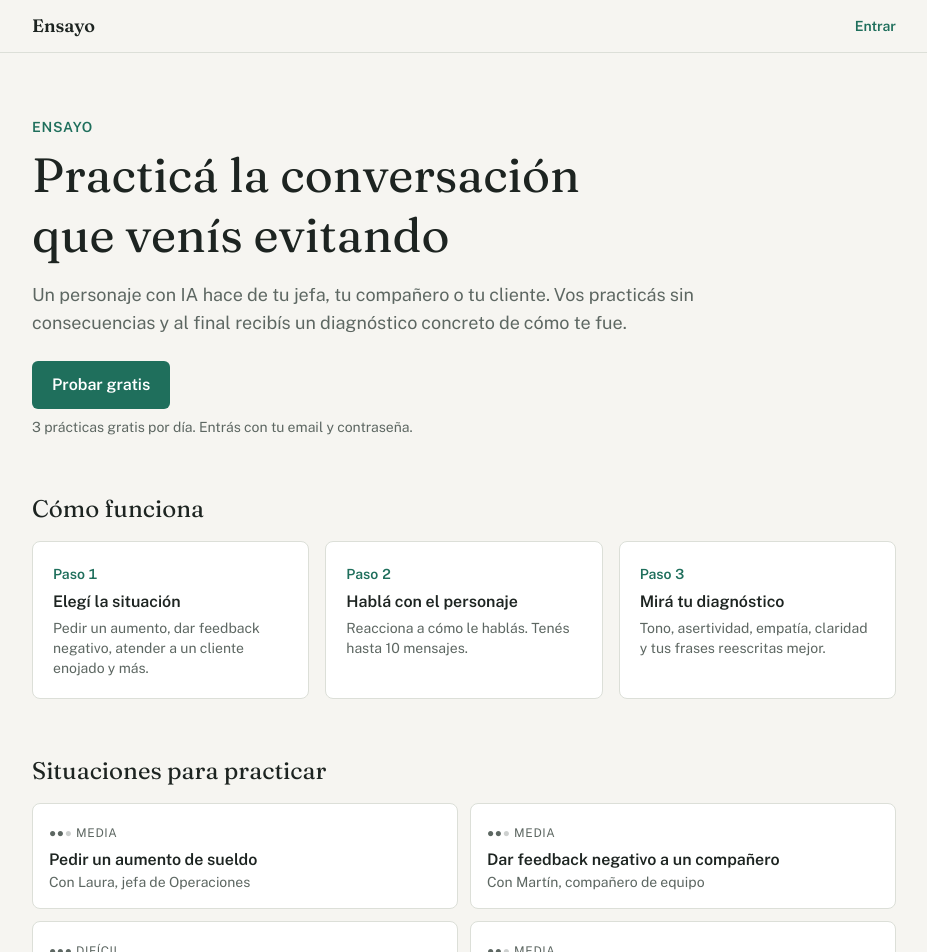
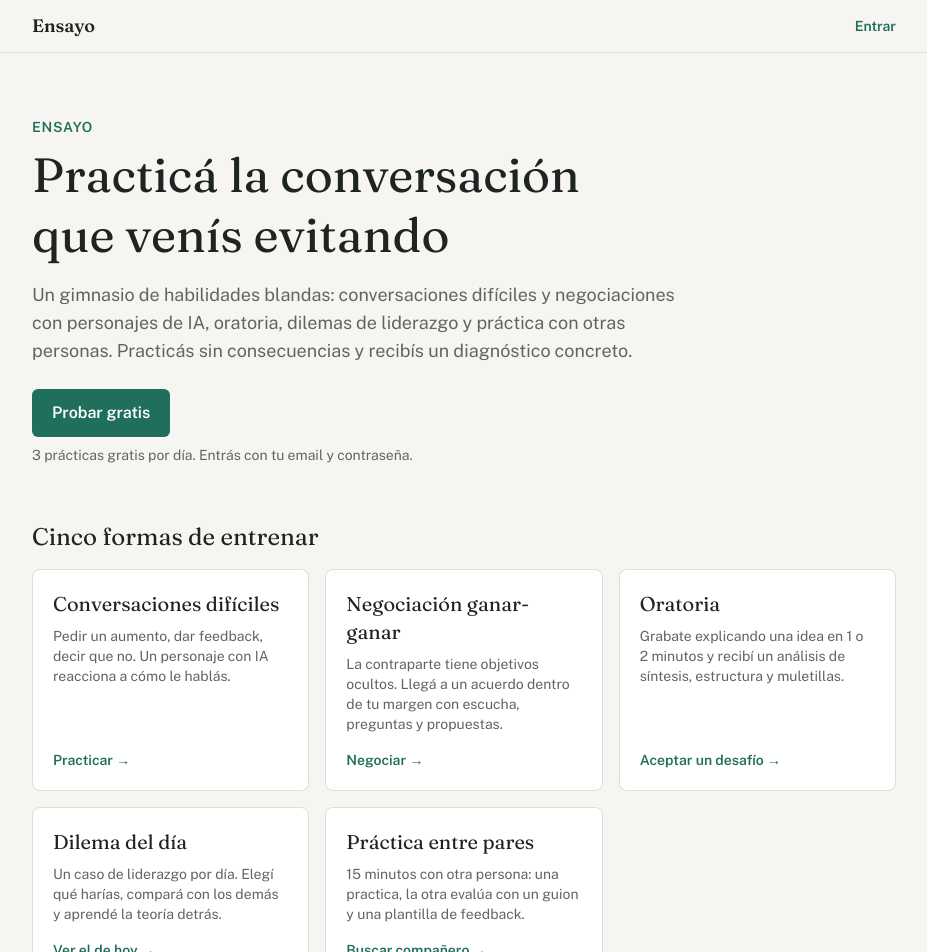
Before and after one commit to matipe851/entrevistas, a Next.js app in the folder simulador/: page / in a window 1280 px wide. Shown: the top 952 px of the page, without its empty margins (176-1103 px from the left). Built offline with nearby package versions, Linux system fonts and the light colour scheme; no server answers.

Commit message:
Ensayo: nav y landing con modulos

```diff
--- a/simulador/app/layout.tsx
+++ b/simulador/app/layout.tsx
@@ -11,7 +11,7 @@ const body = Public_Sans({ variable: "--font-body", subsets: ["latin"] });
 
 export const metadata: Metadata = {
   title: "Ensayo · Simulador de conversaciones difíciles",
-  description: "Practicá la conversación que venís evitando y recibí un diagnóstico de cómo te fue.",
+  description: "Entrená habilidades blandas: conversaciones difíciles, negociación, oratoria, liderazgo y práctica entre pares.",
 };
 
 export default async function RootLayout({ children }: LayoutProps<"/">) {
@@ -20,11 +20,11 @@ export default async function RootLayout({ children }: LayoutProps<"/">) {
     <html lang="es" className={`${display.variable} ${body.variable} h-full antialiased`}>
       <body className="min-h-full flex flex-col">
         <header className="border-b border-line">
-          <nav className="mx-auto flex w-full max-w-4xl items-center justify-between gap-4 px-4 py-3">
+          <nav className="mx-auto flex w-full max-w-4xl flex-wrap items-center justify-between gap-x-4 gap-y-2 px-4 py-3">
             <Link href="/" className="font-display text-lg font-semibold">
               Ensayo
             </Link>
-            <div className="flex items-center gap-4 text-sm">
+            <div className="flex flex-wrap items-center gap-x-4 gap-y-1 text-sm">
               {user ? (
                 <>
                   {isAdminEmail(user.email) && (
@@ -33,7 +33,16 @@ export default async function RootLayout({ children }: LayoutProps<"/">) {
                     </Link>
                   )}
                   <Link href="/practicar" className="hover:text-accent">
-                    Mis prácticas
+                    Conversaciones
+                  </Link>
+                  <Link href="/oratoria" className="hover:text-accent">
+                    Oratoria
+                  </Link>
+                  <Link href="/dilema" className="hover:text-accent">
+                    Dilema del día
+                  </Link>
+                  <Link href="/pares" className="hover:text-accent">
+                    Pares
                   </Link>
                   <form action="/auth/signout" method="post">
                     <button type="submit" className="text-muted hover:text-foreground">
--- a/simulador/app/page.tsx
+++ b/simulador/app/page.tsx
@@ -9,6 +9,39 @@ const STEPS = [
   { title: "Mirá tu diagnóstico", text: "Tono, asertividad, empatía, claridad y tus frases reescritas mejor." },
 ];
 
+const MODULES = [
+  {
+    href: "/practicar",
+    title: "Conversaciones difíciles",
+    text: "Pedir un aumento, dar feedback, decir que no. Un personaje con IA reacciona a cómo le hablás.",
+    cta: "Practicar",
+  },
+  {
+    href: "/practicar",
+    title: "Negociación ganar-ganar",
+    text: "La contraparte tiene objetivos ocultos. Llegá a un acuerdo dentro de tu margen con escucha, preguntas y propuestas.",
+    cta: "Negociar",
+  },
+  {
+    href: "/oratoria",
+    title: "Oratoria",
+    text: "Grabate explicando una idea en 1 o 2 minutos y recibí un análisis de síntesis, estructura y muletillas.",
+    cta: "Aceptar un desafío",
+  },
+  {
+    href: "/dilema",
+    title: "Dilema del día",
+    text: "Un caso de liderazgo por día. Elegí qué harías, compará con los demás y aprendé la teoría detrás.",
+    cta: "Ver el de hoy",
+  },
+  {
+    href: "/pares",
+    title: "Práctica entre pares",
+    text: "15 minutos con otra persona: una practica, la otra evalúa con un guion y una plantilla de feedback.",
+    cta: "Buscar compañero",
+  },
+];
+
 export default function Landing() {
   return (
     <main className="mx-auto w-full max-w-4xl px-4 py-12 sm:py-16">
@@ -18,8 +51,9 @@ export default function Landing() {
           Practicá la conversación que venís evitando
         </h1>
         <p className="mt-4 text-lg text-muted">
-          Un personaje con IA hace de tu jefa, tu compañero o tu cliente. Vos practicás sin
-          consecuencias y al final recibís un diagnóstico concreto de cómo te fue.
+          Un gimnasio de habilidades blandas: conversaciones difíciles y negociaciones con personajes de IA,
+          oratoria, dilemas de liderazgo y práctica con otras personas. Practicás sin consecuencias y recibís
+          un diagnóstico concreto.
         </p>
         <Link
           href="/practicar"
@@ -31,7 +65,22 @@ export default function Landing() {
       </section>
 
       <section className="mt-14">
-        <h2 className="font-display text-2xl">Cómo funciona</h2>
+        <h2 className="font-display text-2xl">Cinco formas de entrenar</h2>
+        <ul className="mt-4 grid gap-4 sm:grid-cols-2 lg:grid-cols-3">
+          {MODULES.map((m) => (
+            <li key={m.title} className="flex flex-col rounded-lg border border-line bg-surface p-5">
+              <h3 className="font-display text-xl">{m.title}</h3>
+              <p className="mt-2 flex-1 text-sm text-muted">{m.text}</p>
+              <Link href={m.href} className="mt-4 self-start text-sm font-semibold text-accent hover:opacity-80">
+                {m.cta} →
+              </Link>
+            </li>
+          ))}
+        </ul>
+      </section>
+
+      <section className="mt-14">
+        <h2 className="font-display text-2xl">Cómo funcionan las conversaciones</h2>
         <ol className="mt-4 grid gap-4 sm:grid-cols-3">
           {STEPS.map((s, i) => (
             <li key={s.title} className="rounded-lg border border-line bg-surface p-5">
```
